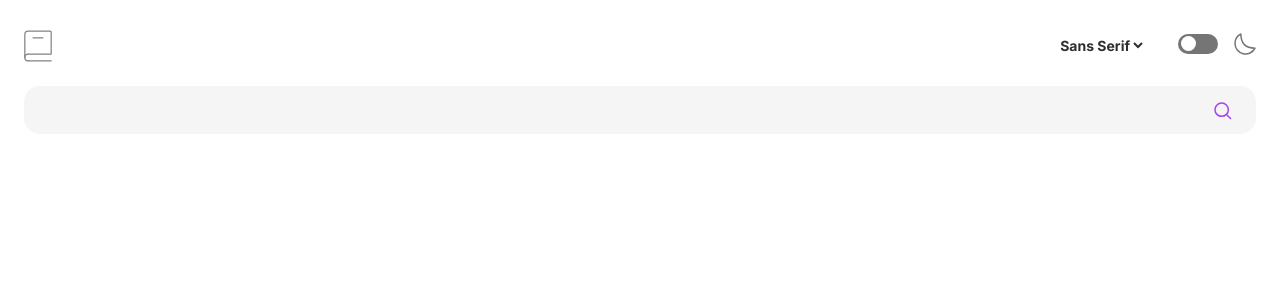
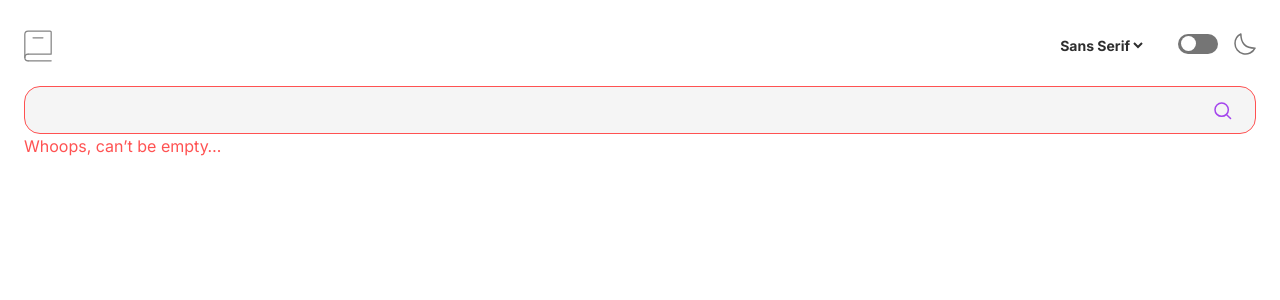
Before and after one commit to xaviguasch/dictionary-web-app-react-frontendmentor-prac, a React (Vite) app: page / in a window 1280 px wide. Both pictures are taken after a click on the icon 1223 px from the left and 111 px from the top of the page. Shown: the top 300 px of the page. Built offline with nearby package versions, Linux system fonts and the light colour scheme.

Commit message:
added empty input verification

```diff
--- a/src/components/InputForm.module.css
+++ b/src/components/InputForm.module.css
@@ -20,3 +20,12 @@
   right: 24px;
   cursor: pointer;
 }
+
+.empty {
+  border: 1px solid var(--clr-red);
+}
+
+.error {
+  color: var(--clr-red);
+  font-size: var(--fs-16);
+}
--- a/src/components/InputForm.tsx
+++ b/src/components/InputForm.tsx
@@ -25,11 +25,14 @@ const InputForm = ({ onHandleWord }) => {
       <form onSubmit={handleFormSubmit} className={classes.InputForm}>
         <input
           type='text'
-          className={classes.input}
+          className={`${classes.input} ${isEmpty && classes.empty}`}
           value={inputText}
           onChange={(e) => setInputText(e.target.value)}
         />
+
         <SearchIcon className={classes.searchIconSvg} onClick={handleFormSubmit} />
+
+        {isEmpty && <p className={classes.error}>Whoops, can’t be empty…</p>}
       </form>
     </>
   )
```
